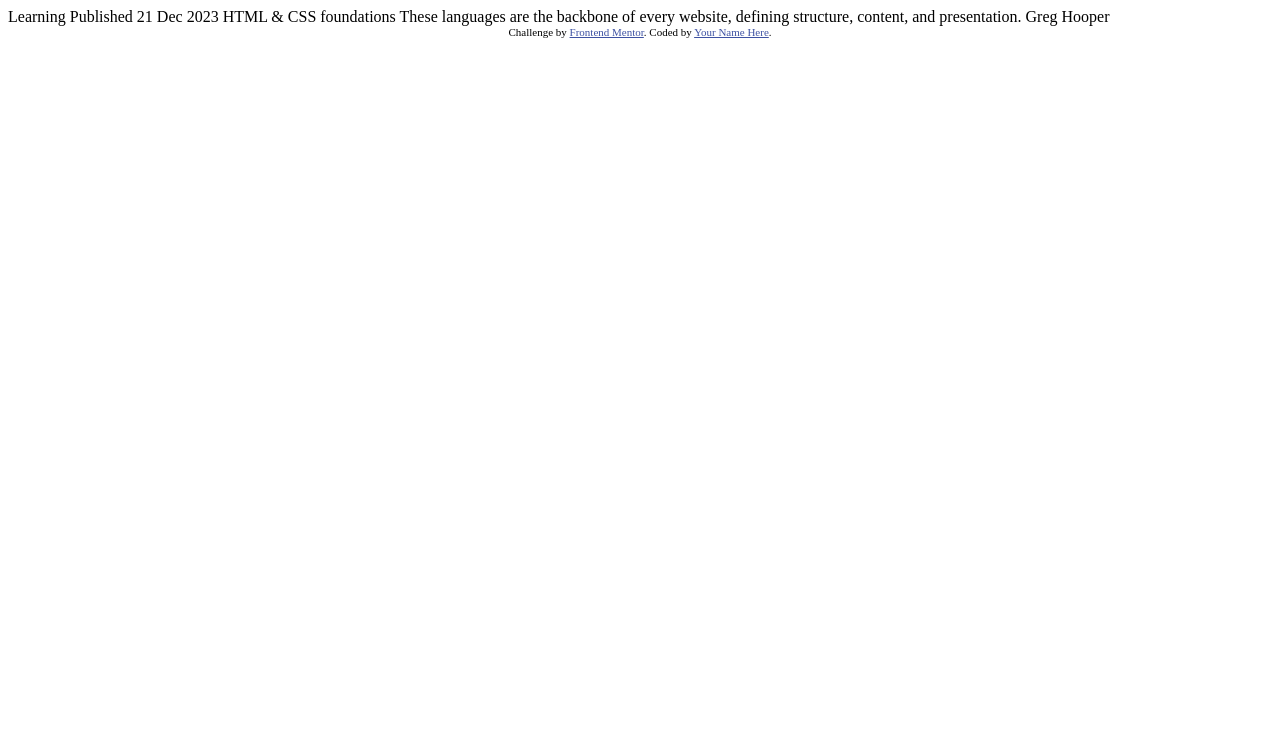
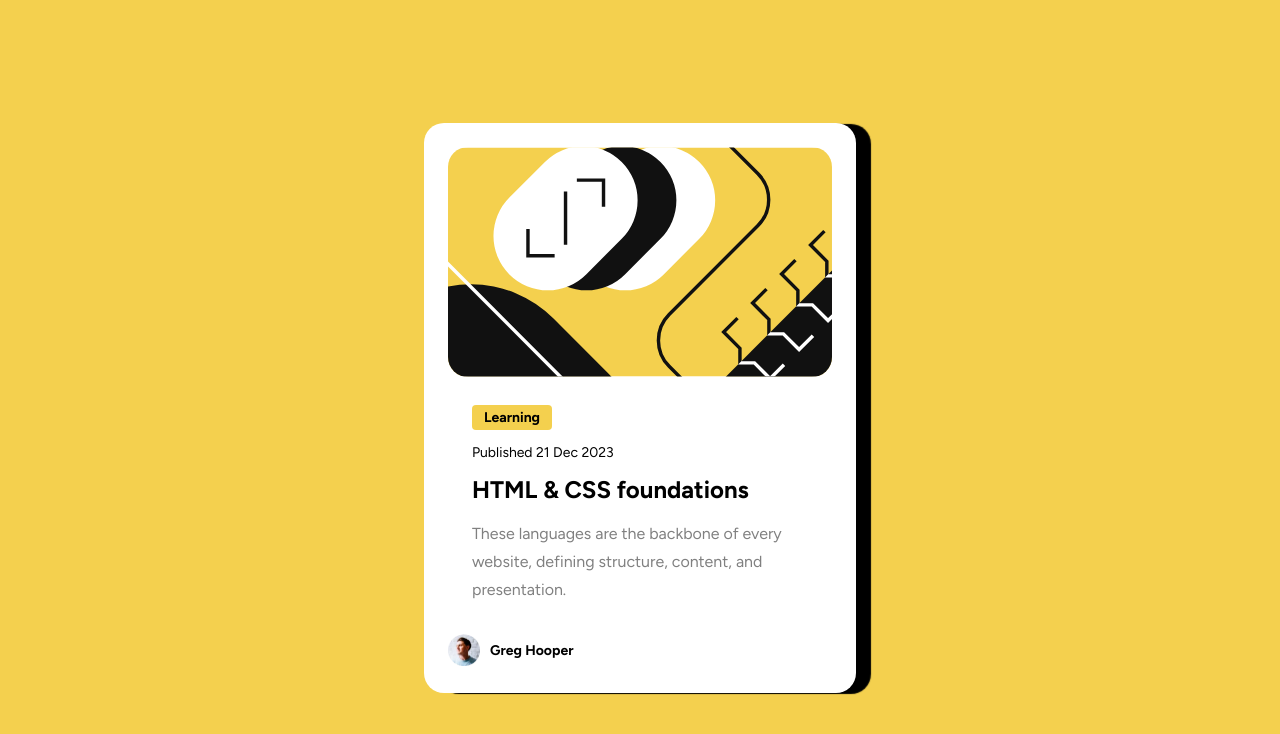
Before and after one commit to ikethedev/blog-card-preview, a plain HTML site: page index.html in a window 1280 px wide. Drawn offline with Linux system fonts and the light colour scheme.

Commit message:
styles updated

```diff
--- a/index.html
+++ b/index.html
@@ -7,28 +7,30 @@
   <link rel="icon" type="image/png" sizes="32x32" href="./assets/images/favicon-32x32.png">
 
   <title>Frontend Mentor | Blog preview card</title>
+  <link rel="preconnect" href="https://fonts.googleapis.com">
+  <link rel="preconnect" href="https://fonts.gstatic.com" crossorigin>
+  <link href="https://fonts.googleapis.com/css2?family=Figtree:ital,wght@0,300..900;1,300..900&display=swap" rel="stylesheet">
 
   <!-- Feel free to remove these styles or customise in your own stylesheet 👍 -->
-  <style>
-    .attribution { font-size: 11px; text-align: center; }
-    .attribution a { color: hsl(228, 45%, 44%); }
-  </style>
+  <link rel="stylesheet" href="style.css">
+
 </head>
 <body>
+  <section class="container">
+    <section class="card_container">
+      <img class="illustration-article" src="./assets/images/illustration-article.svg" alt="image illustration-article">
 
-  Learning
-
-  Published 21 Dec 2023
-
-  HTML & CSS foundations
-
-  These languages are the backbone of every website, defining structure, content, and presentation.
-
-  Greg Hooper
-
-  <div class="attribution">
-    Challenge by <a href="https://www.frontendmentor.io?ref=challenge" target="_blank">Frontend Mentor</a>.
-    Coded by <a href="#">Your Name Here</a>.
-  </div>
+      <article class="card_info">
+        <p class="tag">Learning</p>
+        <p class="date">Published 21 Dec 2023</p>
+        <h1>HTML & CSS foundations</h1>
+        <p class="body_text">These languages are the backbone of every website, defining structure, content, and presentation.</p>
+      </article>
+      <article class="profile">
+        <img class="image-avatar" src="./assets/images/image-avatar.webp" alt="">
+        <p class="user_name"> Greg Hooper</p>
+      </article>
+    </section>
+  </section>
 </body>
 </html>
--- /dev/null
+++ b/style.css
@@ -0,0 +1,72 @@
+body{
+    background-color: hsl(47, 88%, 63%);
+    font-family: "Figtree", sans-serif;
+    height: 100vh;
+    display: flex;
+    flex-direction: column;
+    justify-content: center;
+}
+
+.container {
+    width: 384px;
+    height: 522px;
+    margin: 0 auto;
+    padding: 24px;
+    background-color: hsl(0, 0%, 100%);
+    border-radius: 20px;
+    box-shadow: black 15px 1px 1px;
+}
+
+.card_container{
+    width: 100%;
+}
+.illustration-article{
+    width: 100%;
+    border-radius: 20px;
+}
+
+.date{
+    font-size: 14px;
+}
+
+h1{
+    font-size: 24px;
+    margin: auto;
+}
+
+.body_text{
+    font-size: 16px;
+    color: hsl(0, 0%, 50%);
+    line-height: 1.75rem;
+}
+
+.tag{
+    font-size: 14px;
+    font-weight: bold;
+    background-color: hsl(47, 88%, 63%);
+    width: fit-content;
+    padding: 4px 12px;
+    border-radius: 4px;
+}
+
+.card_info{
+    margin: 24px auto;
+    width: 336px;
+}
+
+
+.profile{
+    display: flex;
+    align-items: center;
+    gap: 10px;
+}
+
+.image-avatar{
+    height: 32px;
+    width: 32px;
+}
+
+.user_name{
+    font-weight: bold;
+    font-size: 14px;
+}
```
